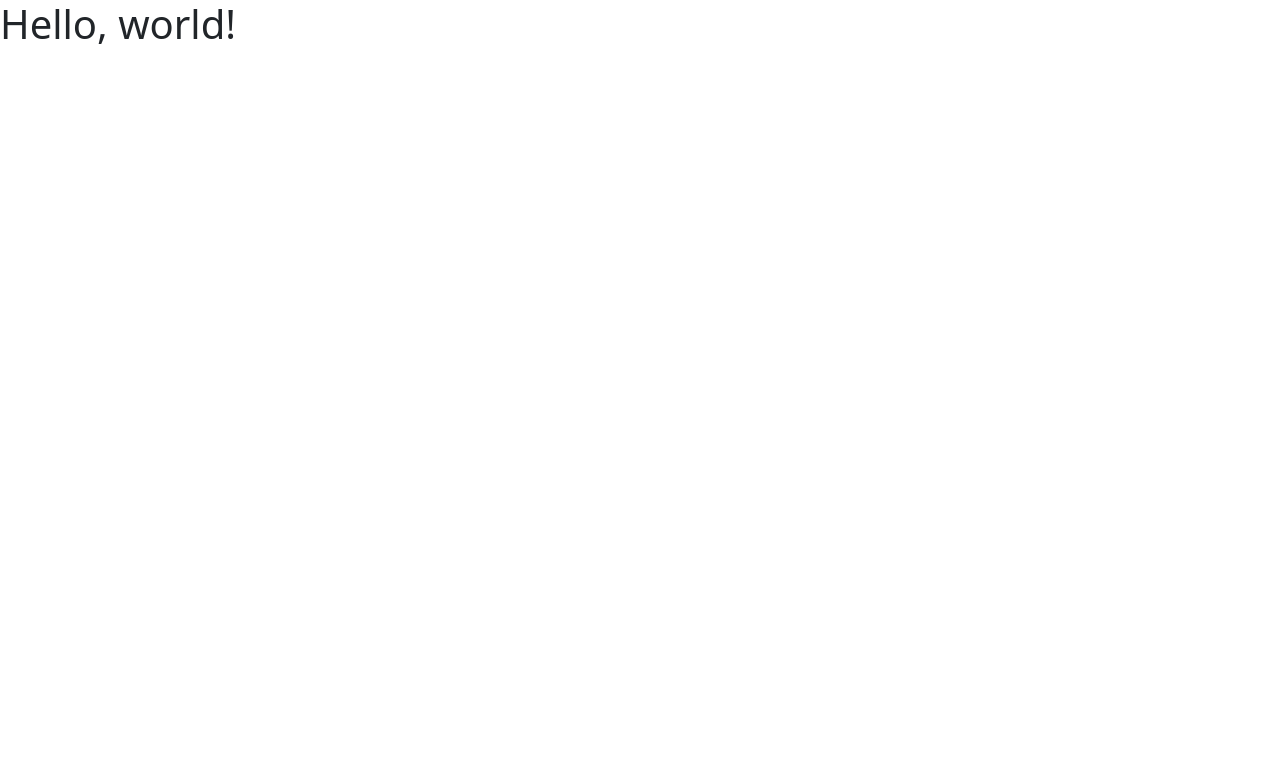
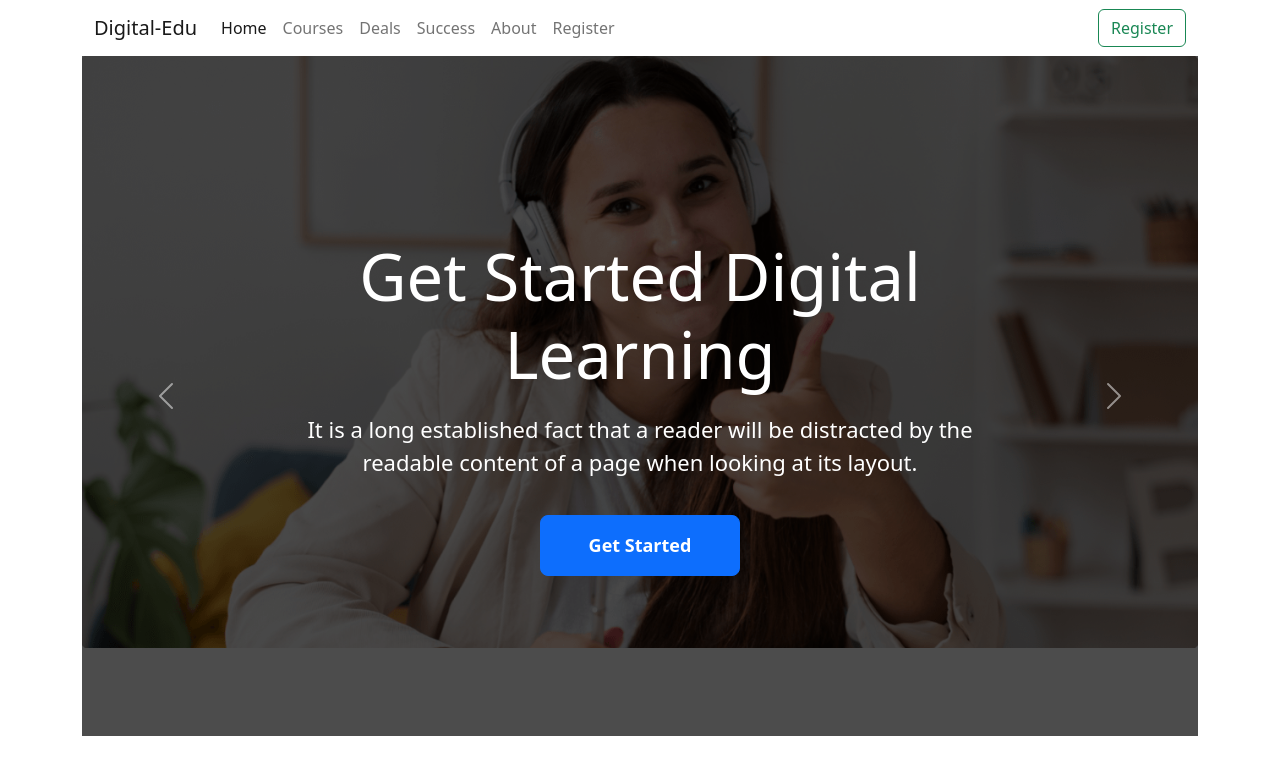
Before and after one commit to SharifaIslam/Digital-Edu, a plain HTML site: page index.html in a window 1280 px wide. Drawn offline with nearby package versions, Linux system fonts and the light colour scheme.

Commit message:
added slider

```diff
--- /dev/null
+++ b/assets/css/style.css
@@ -0,0 +1,39 @@
+/* font family */
+@import url('https://fonts.googleapis.com/css2?family=Montserrat:ital,wght@0,100;0,200;0,300;0,400;0,500;0,600;0,700;0,800;0,900;1,100;1,200;1,300;1,400;1,500;1,600;1,700;1,800;1,900&family=Open+Sans:ital,wght@0,300;0,400;0,500;0,600;0,700;0,800;1,300;1,400;1,500;1,600;1,700;1,800&family=Poppins:ital,wght@0,100;0,200;0,300;0,400;0,500;0,600;0,700;0,800;0,900;1,100;1,200;1,300;1,400;1,500;1,600;1,700;1,800;1,900&family=Roboto+Condensed:ital,wght@0,300;0,400;0,700;1,300;1,400;1,700&family=Roboto+Slab:wght@100;200;300;400;500;600;700;800;900&display=swap');
+/* font family end */
+/* slider start */
+.carousel-item {
+    height: 85vh;
+    min-height: 300px;
+    background: no-repeat scroll center scroll;
+
+}
+.carousel-item::before {
+    content: "";
+    display: block;
+    position: absolute;
+    top: 0px;
+    left: 0px;
+    bottom: 0px;
+    right: 0px;
+    background: black;
+    opacity: 0.7;
+}
+.carousel-caption {
+   width: 60%;
+   margin: 0px auto 120px;
+
+}
+.carousel-caption h5 {
+    font-size: 65px;
+}
+.carousel-caption p {
+    font-size: 22px;
+    margin-top: 20px;
+}
+.carousel-caption button {
+    font-size: 18px;
+    font-weight: 700;
+    margin-top: 20px;
+}
+/* slider end */
--- a/index.html
+++ b/index.html
@@ -1,13 +1,114 @@
 <!doctype html>
 <html lang="en">
-  <head>
+
+<head>
     <meta charset="utf-8">
     <meta name="viewport" content="width=device-width, initial-scale=1">
-    <title>Bootstrap demo</title>
-    <link href="https://cdn.jsdelivr.net/npm/bootstrap@5.2.0/dist/css/bootstrap.min.css" rel="stylesheet" integrity="sha384-gH2yIJqKdNHPEq0n4Mqa/HGKIhSkIHeL5AyhkYV8i59U5AR6csBvApHHNl/vI1Bx" crossorigin="anonymous">
-  </head>
-  <body>
-    <h1>Hello, world!</h1>
-    <script src="https://cdn.jsdelivr.net/npm/bootstrap@5.2.0/dist/js/bootstrap.bundle.min.js" integrity="sha384-A3rJD856KowSb7dwlZdYEkO39Gagi7vIsF0jrRAoQmDKKtQBHUuLZ9AsSv4jD4Xa" crossorigin="anonymous"></script>
-  </body>
+    <title>Digital-Edu</title>
+    <link href="https://cdn.jsdelivr.net/npm/bootstrap@5.2.0/dist/css/bootstrap.min.css" rel="stylesheet"
+        integrity="sha384-gH2yIJqKdNHPEq0n4Mqa/HGKIhSkIHeL5AyhkYV8i59U5AR6csBvApHHNl/vI1Bx" crossorigin="anonymous">
+    <link rel="stylesheet" href="assets/css/style.css">
+</head>
+
+<body>
+    <!-- header start  -->
+    <header class="container">
+        <!-- navbar start -->
+        <nav class="navbar navbar-expand-lg">
+            <div class="container-fluid">
+                <a class="navbar-brand" href="#">Digital-Edu</a>
+
+                <button class="navbar-toggler" type="button" data-bs-toggle="collapse"
+                    data-bs-target="#navbarTogglerDemo02" aria-controls="navbarTogglerDemo02" aria-expanded="false"
+                    aria-label="Toggle navigation">
+                    <span class="navbar-toggler-icon"></span>
+                </button>
+                <div class="collapse navbar-collapse" id="navbarTogglerDemo02">
+                    <ul class="navbar-nav me-auto mb-2 mb-lg-0">
+                        <li class="nav-item">
+                            <a class="nav-link active" aria-current="page" href="#">Home</a>
+                        </li>
+                        <li class="nav-item">
+                            <a class="nav-link" href="#"> Courses </a>
+                        </li>
+                        <li class="nav-item">
+                            <a class="nav-link" href="#"> Deals </a>
+                        </li>
+                        <li class="nav-item">
+                            <a class="nav-link" href="#"> Success </a>
+                        </li>
+                        <li class="nav-item">
+                            <a class="nav-link" href="#"> About </a>
+                        </li>
+                        <li class="nav-item">
+                            <a class="nav-link" href="#"> Register </a>
+                        </li>
+
+                    </ul>
+                    <form class="d-flex" role="search">
+
+                        <button class="btn btn-outline-success" type="submit">Register</button>
+                    </form>
+                </div>
+            </div>
+        </nav>
+        <!-- navbar end -->
+    </header>
+    <!-- header end -->
+    <!-- carousel start -->
+    <section>
+        <div class="container">
+            <div id="carouselExampleCaptions" class="carousel slide" data-bs-ride="false">
+
+                <div class="carousel-inner">
+                    <div class="carousel-item active">
+                        <img src="assets/images/cover/cover-1.png" class="d-block w-100" alt="...">
+                        <div class="carousel-caption d-none d-md-block">
+                            <h5>Get Started Digital Learning</h5>
+                            <p>It is a long established fact that a reader will be distracted by the readable content of
+                                a page when looking at its layout.</p>
+                            <button class="btn btn-primary btn-lg px-5 py-3 " type="submit">Get Started</button>
+                        </div>
+                    </div>
+                    <div class="carousel-item">
+                        <img src="assets/images/cover/cover-2.jpg" class="d-block w-100" alt="...">
+                        <div class="carousel-caption d-none d-md-block">
+                             <h5>Get Started Digital Learning</h5>
+                            <p>It is a long established fact that a reader will be distracted by the readable content of
+                                a page when looking at its layout.</p>
+                            <button class="btn btn-primary btn-lg px-5 py-3 " type="submit">Get Started</button>
+                        </div>
+                    </div>
+                    <div class="carousel-item">
+                        <img src="assets/images/cover/cover-3.jpg" class="d-block w-100" alt="...">
+                        <div class="carousel-caption d-none d-md-block">
+                            <h5>Get Started Digital Learning</h5>
+                            <p>It is a long established fact that a reader will be distracted by the readable content of
+                                a page when looking at its layout.</p>
+                            <button class="btn btn-primary btn-md px-5 py-3 " type="submit">Get Started</button>
+                        </div>
+                    </div>
+                </div>
+                <button class="carousel-control-prev" type="button" data-bs-target="#carouselExampleCaptions"
+                    data-bs-slide="prev">
+                    <span class="carousel-control-prev-icon" aria-hidden="true"></span>
+                    <span class="visually-hidden">Previous</span>
+                </button>
+                <button class="carousel-control-next" type="button" data-bs-target="#carouselExampleCaptions"
+                    data-bs-slide="next">
+                    <span class="carousel-control-next-icon" aria-hidden="true"></span>
+                    <span class="visually-hidden">Next</span>
+                </button>
+            </div>
+        </div>
+    </section>
+    <!-- carousel end -->
+
+
+
+    <script src="https://cdn.jsdelivr.net/npm/bootstrap@5.2.0/dist/js/bootstrap.bundle.min.js"
+        integrity="sha384-A3rJD856KowSb7dwlZdYEkO39Gagi7vIsF0jrRAoQmDKKtQBHUuLZ9AsSv4jD4Xa"
+        crossorigin="anonymous"></script>
+</body>
+
 </html>
```
